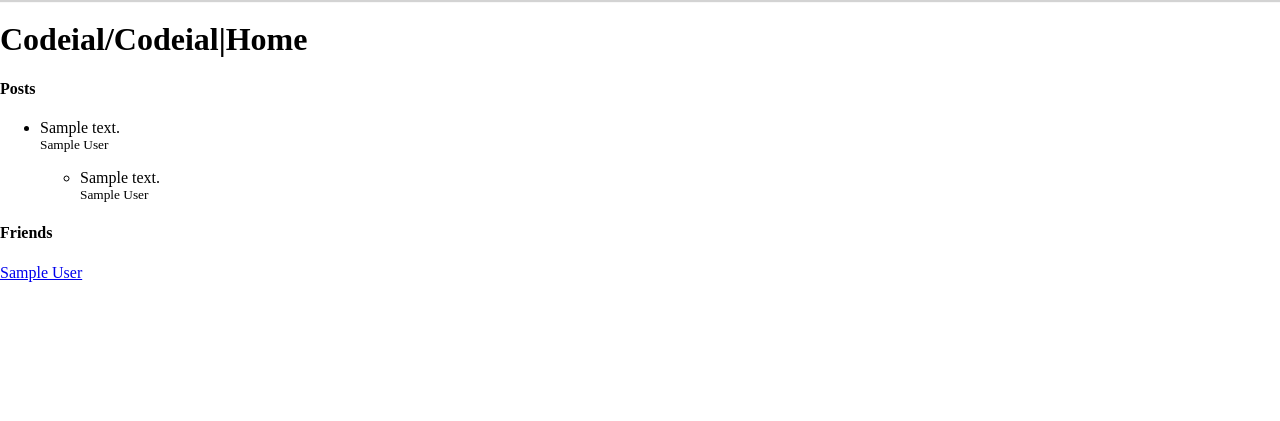
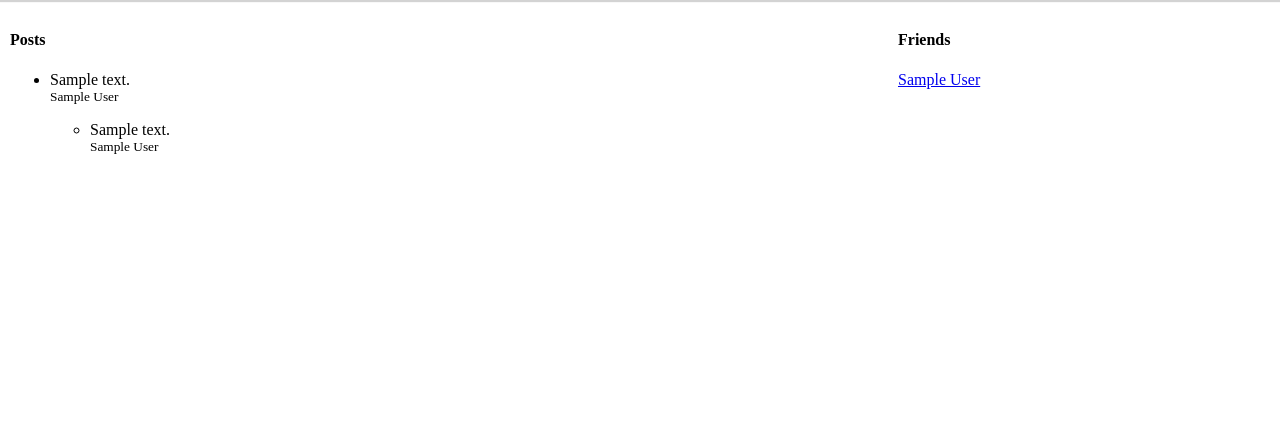
Before and after one commit to akshay058/nodejs, a Node server app: page / in a window 1280 px wide. Shown: the part 36-457 px from the top of the page. Run offline with Node 20, Linux system fonts and the light colour scheme; tables that the repository leaves empty hold one stand-in row (values such as "Sample post"); style sheets or scripts are compiled from the project's sources; some libraries are stand-ins or nearby versions.

Commit message:
Improving SCSS of HOME PAGE

```diff
--- /dev/null
+++ b/assets/css/home.css
@@ -0,0 +1,10 @@
+#home-container {
+  display: flex; }
+  #home-container #feed-posts {
+    width: 70%;
+    padding: 10px; }
+  #home-container #user-friends {
+    width: 30%;
+    padding: 10px;
+    border-left: 1px, solid, lightgrey;
+    height: 100%; }
--- /dev/null
+++ b/assets/scss/home.scss
@@ -0,0 +1,15 @@
+#home-container{
+    display: flex;
+
+    #feed-posts{
+        width: 70%;
+        padding: 10px;
+    }
+
+    #user-friends{
+        width: 30%;
+        padding: 10px;
+        border-left: 1px, solid, lightgrey;
+        height: 100%;
+    }
+}
--- a/views/home.ejs
+++ b/views/home.ejs
@@ -1,5 +1,8 @@
 
-<h1> Codeial/<%= title %></h1>
+<!--<h1> Codeial/<%= title %></h1> -->
+<link rel="stylesheet" href="/css/home.css">
+
+<div id="home-container">
 
     <section id="feed-posts">
         <h4>Posts</h4>
@@ -30,3 +33,5 @@
             </p>
         <%}%>
     </section>
+
+</div>
```
Lines whose indentation alone changed are shown as unchanged.
